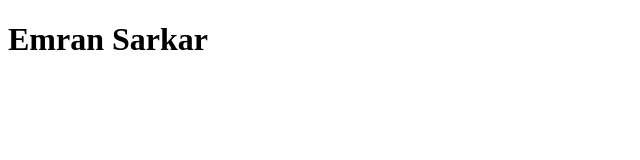
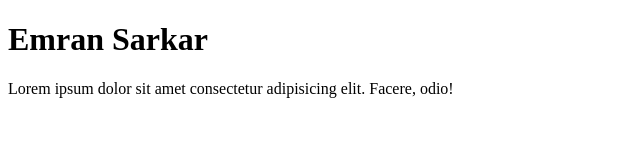
Before and after one commit to emran908/first-project, a plain HTML site: page index.html in a window 1280 px wide. Shown: the whole page, without its empty margins (0-640 px from the left). Drawn offline with Linux system fonts and the light colour scheme.

Commit message:
first commit

```diff
--- a/index.html
+++ b/index.html
@@ -7,5 +7,6 @@
 </head>
 <body>
     <h1>Emran Sarkar</h1>
+    <p>Lorem ipsum dolor sit amet consectetur adipisicing elit. Facere, odio!</p>
 </body>
 </html>
```
